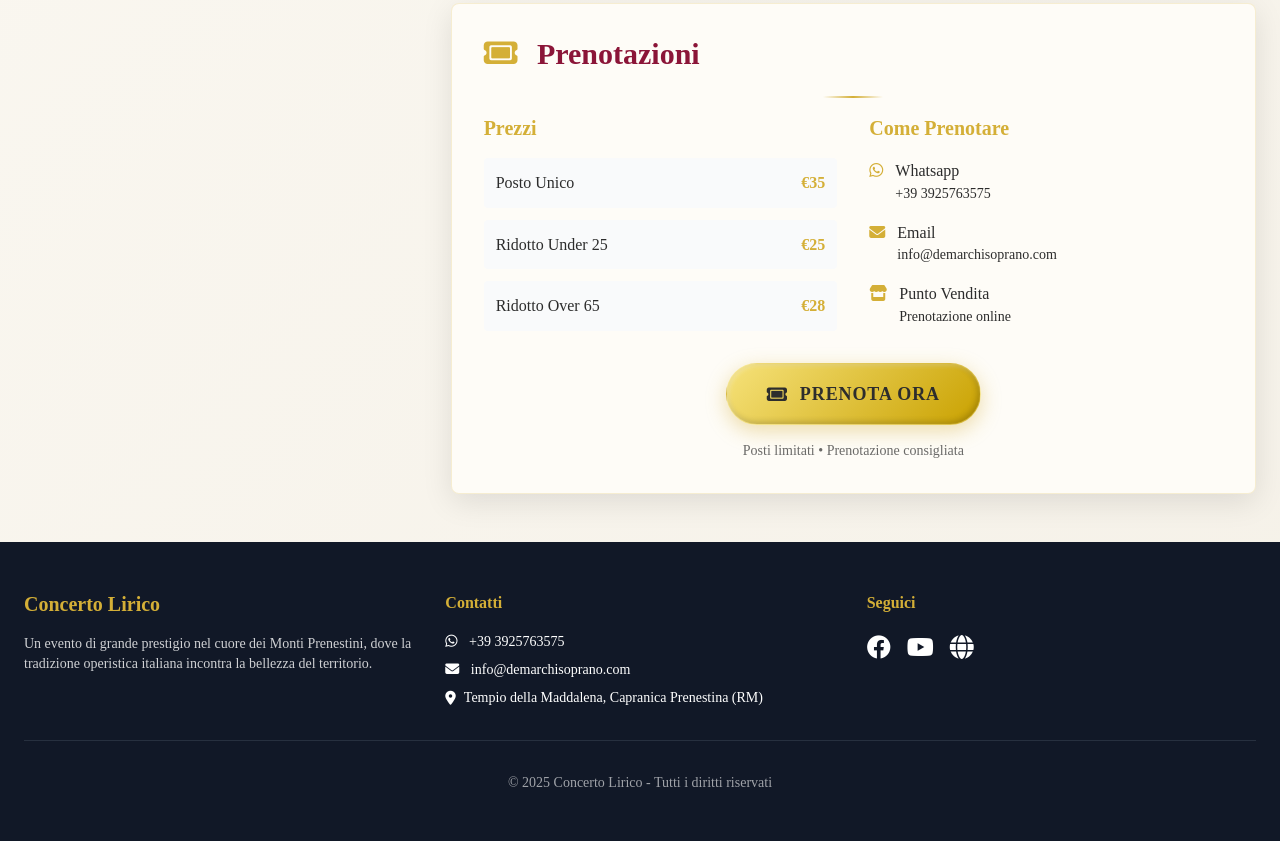
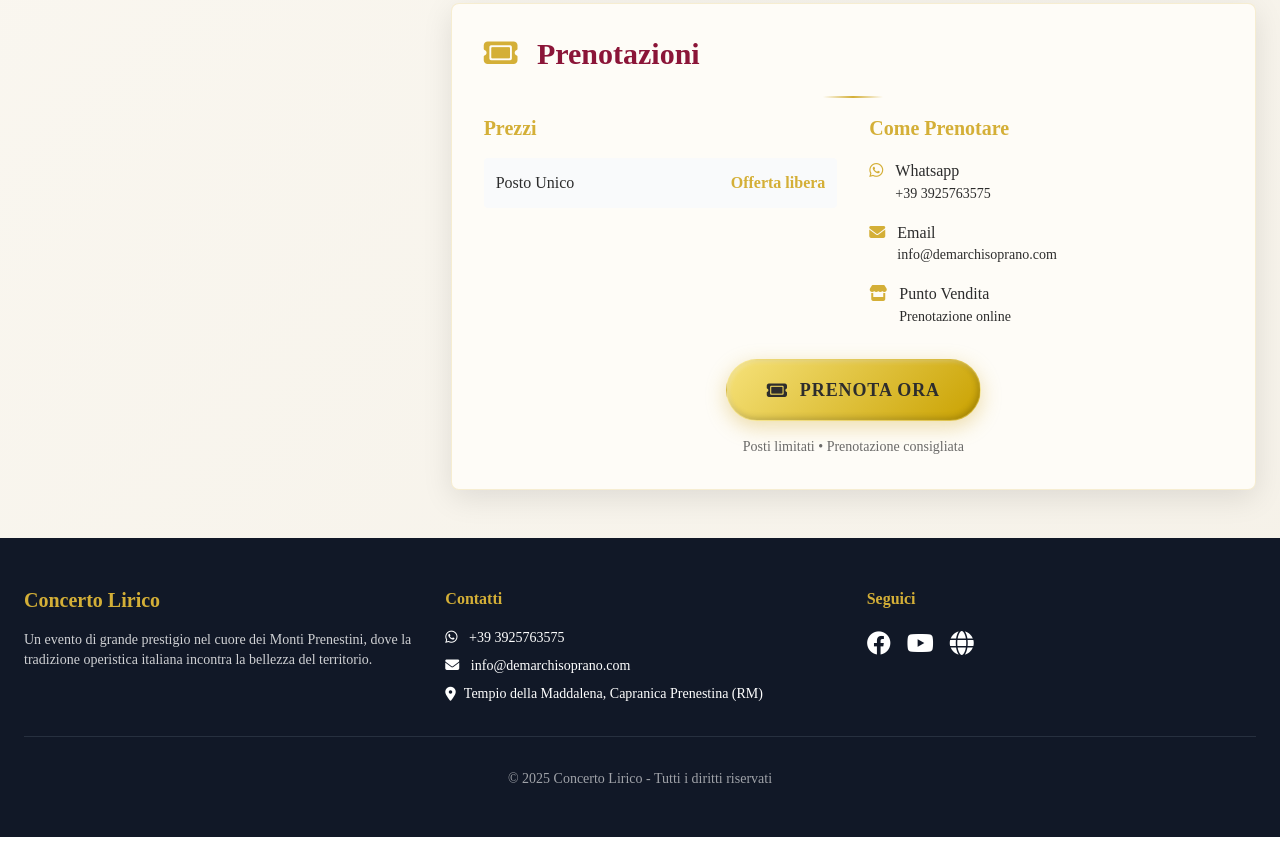
Before and after one commit to Tomtzu93/SopranoDeMarchi, a plain HTML site: page index.html in a window 1280 px wide. Shown: the part 2290-3131 px from the top of the page. Drawn offline with nearby package versions, Linux system fonts and the light colour scheme.

Commit message:
Update index.html

```diff
--- a/index.html
+++ b/index.html
@@ -288,15 +288,7 @@
                             <div class="space-y-3">
                                 <div class="flex justify-between items-center p-3 bg-gray-50 rounded">
                                     <span>Posto Unico</span>
-                                    <span class="font-bold gold-accent">€35</span>
-                                </div>
-                                <div class="flex justify-between items-center p-3 bg-gray-50 rounded">
-                                    <span>Ridotto Under 25</span>
-                                    <span class="font-bold gold-accent">€25</span>
-                                </div>
-                                <div class="flex justify-between items-center p-3 bg-gray-50 rounded">
-                                    <span>Ridotto Over 65</span>
-                                    <span class="font-bold gold-accent">€28</span>
+                                    <span class="font-bold gold-accent">Offerta libera</span>
                                 </div>
                             </div>
                         </div>
```
